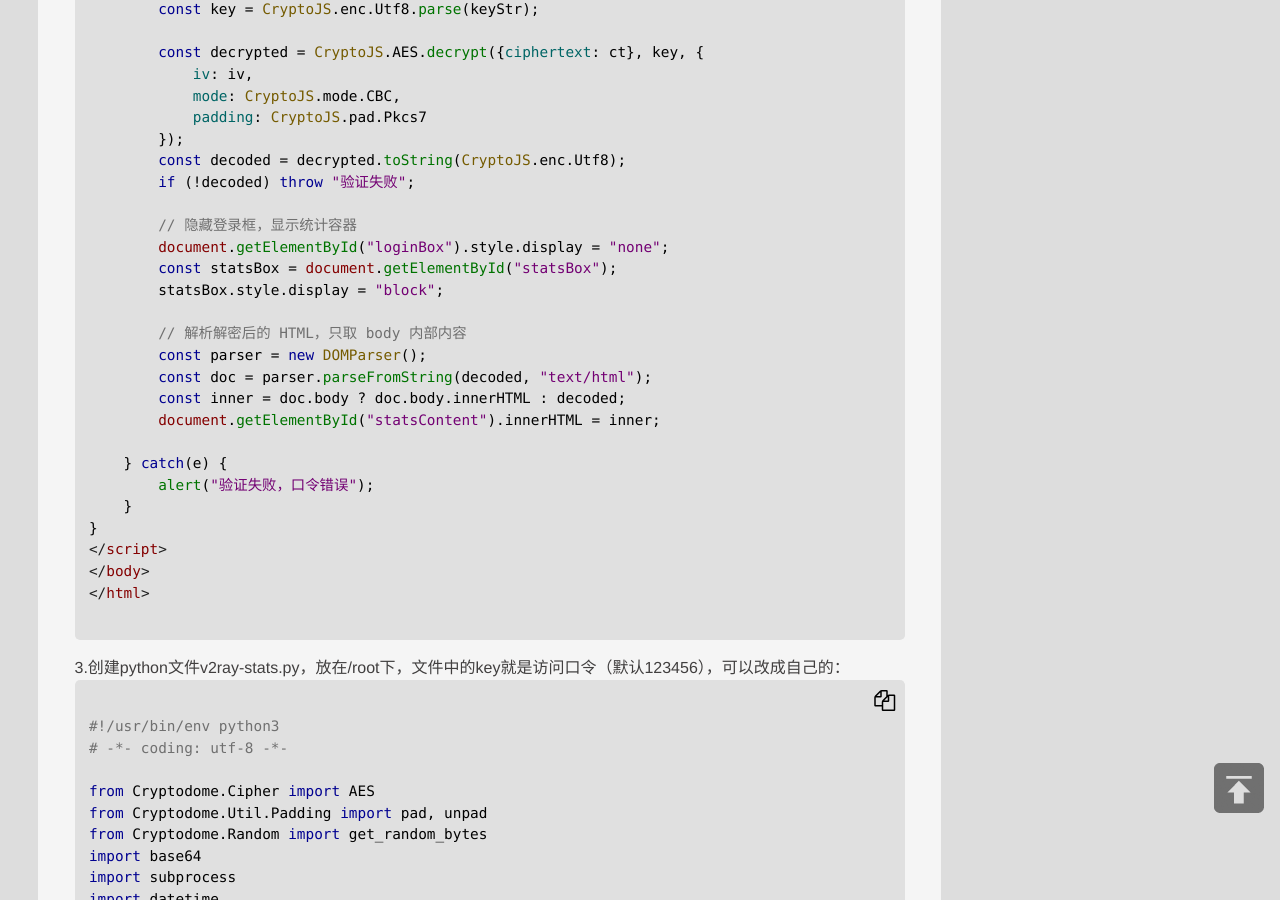
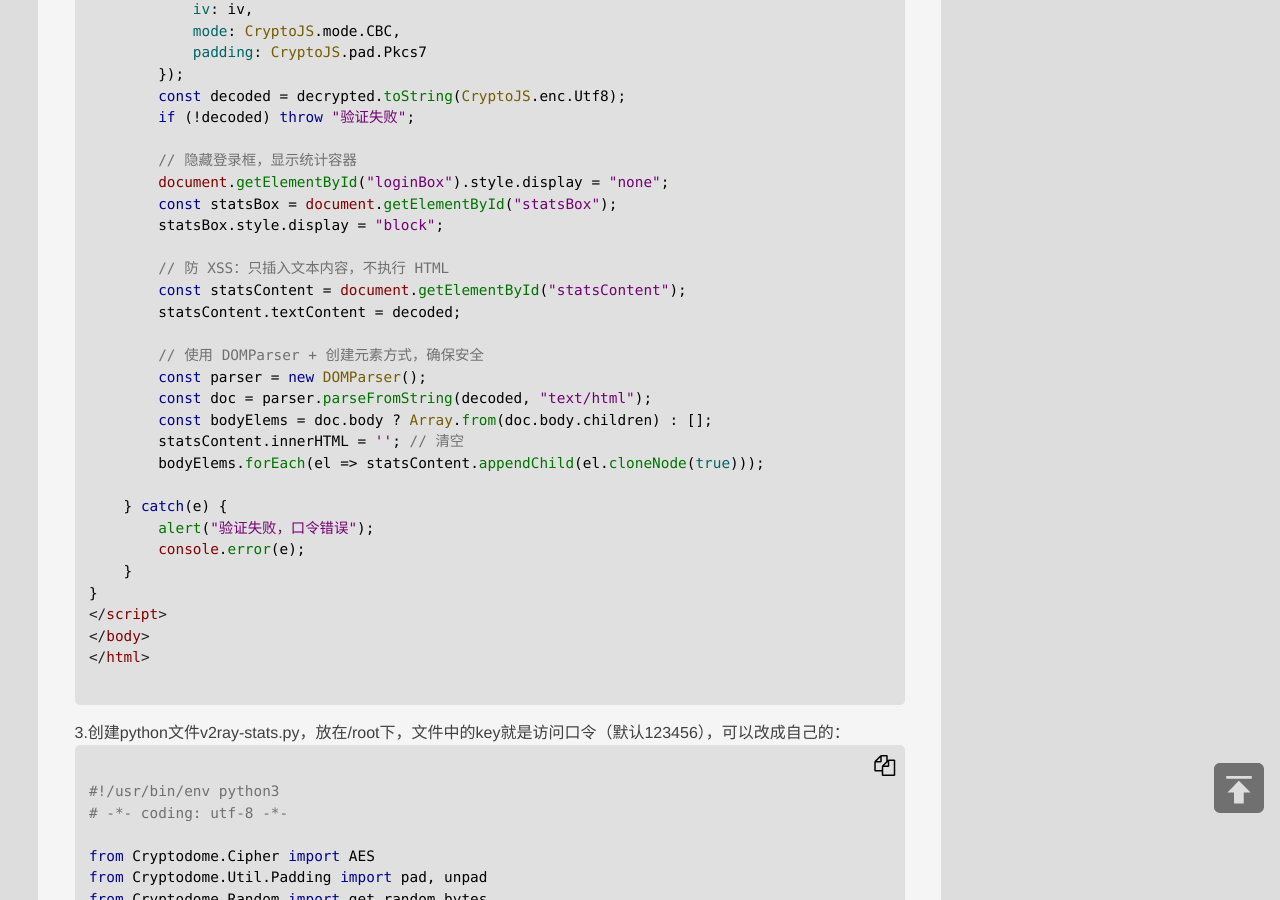
Before and after one commit to jibenfa/jibenfa.github.com, a Jekyll site: the page built from _posts/2025-09-02-E69E81E7AE80v2rayE6B581E9878FE7BB9FE8AEA1E99DA2E69DBF.md, in a window 1280 px wide and 900 px high, scrolled down 7281 px. Built offline with Jekyll 4.4.1, drawn with Linux system fonts in a browser that asks for light colours.

Commit message:
Update 2025-09-02-E69E81E7AE80v2rayE6B581E9878FE7BB9FE8AEA1E99DA2E69DBF.md

````diff
--- a/_posts/2025-09-02-E69E81E7AE80v2rayE6B581E9878FE7BB9FE8AEA1E99DA2E69DBF.md
+++ b/_posts/2025-09-02-E69E81E7AE80v2rayE6B581E9878FE7BB9FE8AEA1E99DA2E69DBF.md
@@ -167,7 +167,6 @@ Total: 75.45MB
 
 ```
 
-
 <!DOCTYPE html>
 <html lang="zh-CN">
 <head>
@@ -296,9 +295,7 @@ const TIME_WINDOW = 60000;    // 1 分钟窗口（毫秒）
 const MIN_INTERVAL = 2000;    // 最小间隔 2 秒
 
 document.getElementById("key").addEventListener("keyup", function(event) {
-    if (event.key === "Enter") {
-        decrypt();
-    }
+    if (event.key === "Enter") decrypt();
 });
 
 async function decrypt() {
@@ -349,14 +346,20 @@ async function decrypt() {
         const statsBox = document.getElementById("statsBox");
         statsBox.style.display = "block";
 
-        // 解析解密后的 HTML，只取 body 内部内容
+        // 防 XSS：只插入文本内容，不执行 HTML
+        const statsContent = document.getElementById("statsContent");
+        statsContent.textContent = decoded;
+
+        // 使用 DOMParser + 创建元素方式，确保安全
         const parser = new DOMParser();
         const doc = parser.parseFromString(decoded, "text/html");
-        const inner = doc.body ? doc.body.innerHTML : decoded;
-        document.getElementById("statsContent").innerHTML = inner;
+        const bodyElems = doc.body ? Array.from(doc.body.children) : [];
+        statsContent.innerHTML = ''; // 清空
+        bodyElems.forEach(el => statsContent.appendChild(el.cloneNode(true)));
 
     } catch(e) {
         alert("验证失败，口令错误");
+        console.error(e);
     }
 }
 </script>
````
